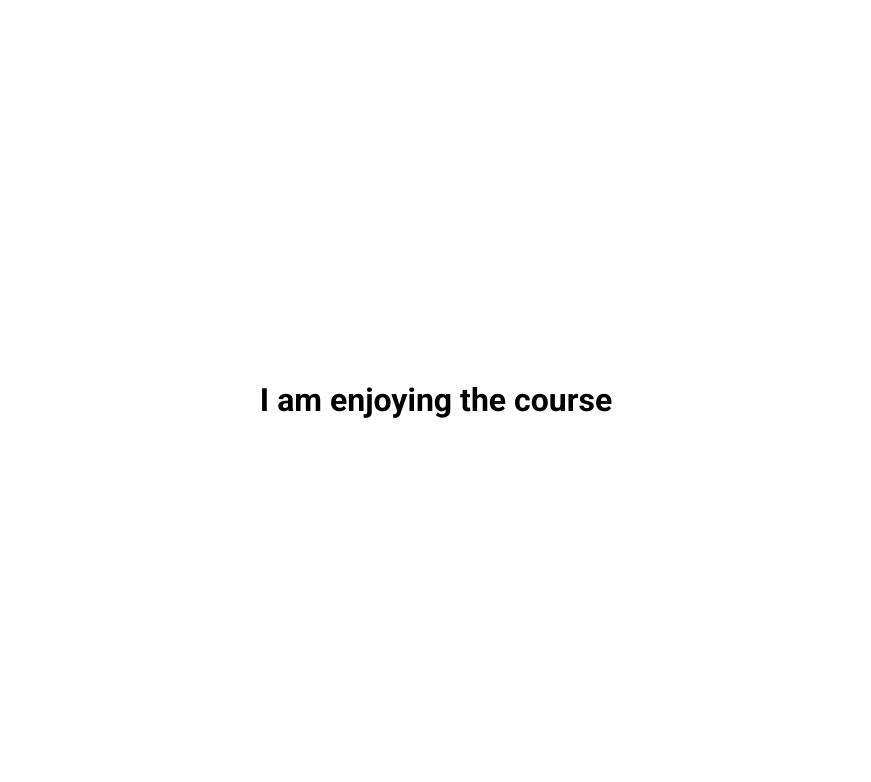
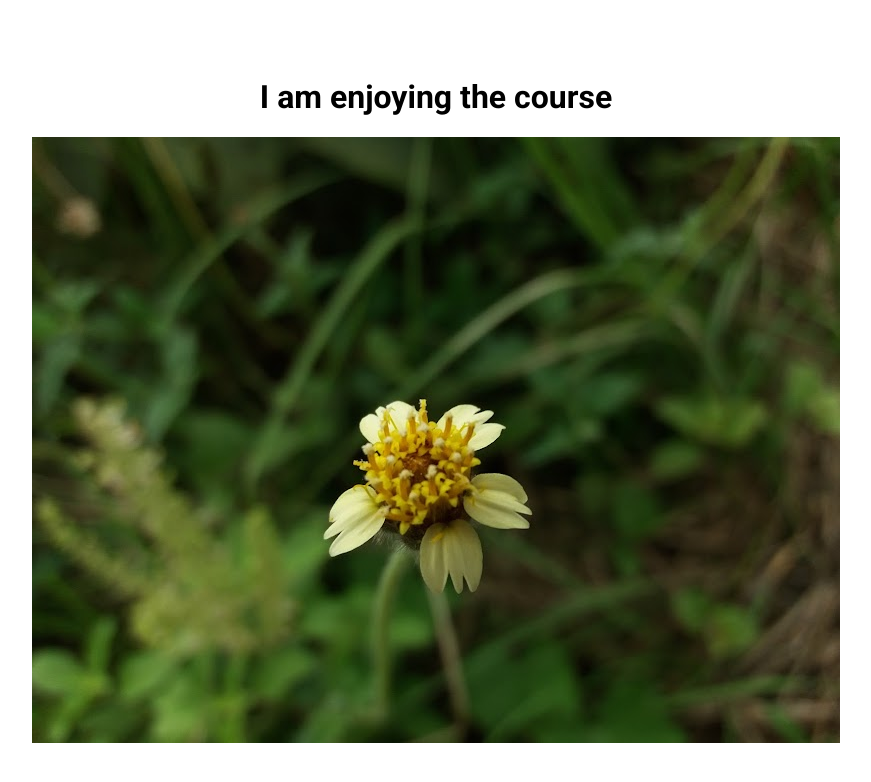
Before and after one commit to Shakil2015/module-3, a plain HTML site: page index.html in a window 1280 px wide. Shown: the whole page, without its empty margins (204-1075 px from the left). Drawn offline with Linux system fonts and the light colour scheme.

Commit message:
image-add

```diff
--- a/index.html
+++ b/index.html
@@ -12,6 +12,7 @@
 </head>
 <body>
     <h1>I am enjoying the course</h1>
+    <img src="/images/1.jpg" alt="" srcset="">
     <script src="scripts.js"></script>
 </body>
 </html>
```
